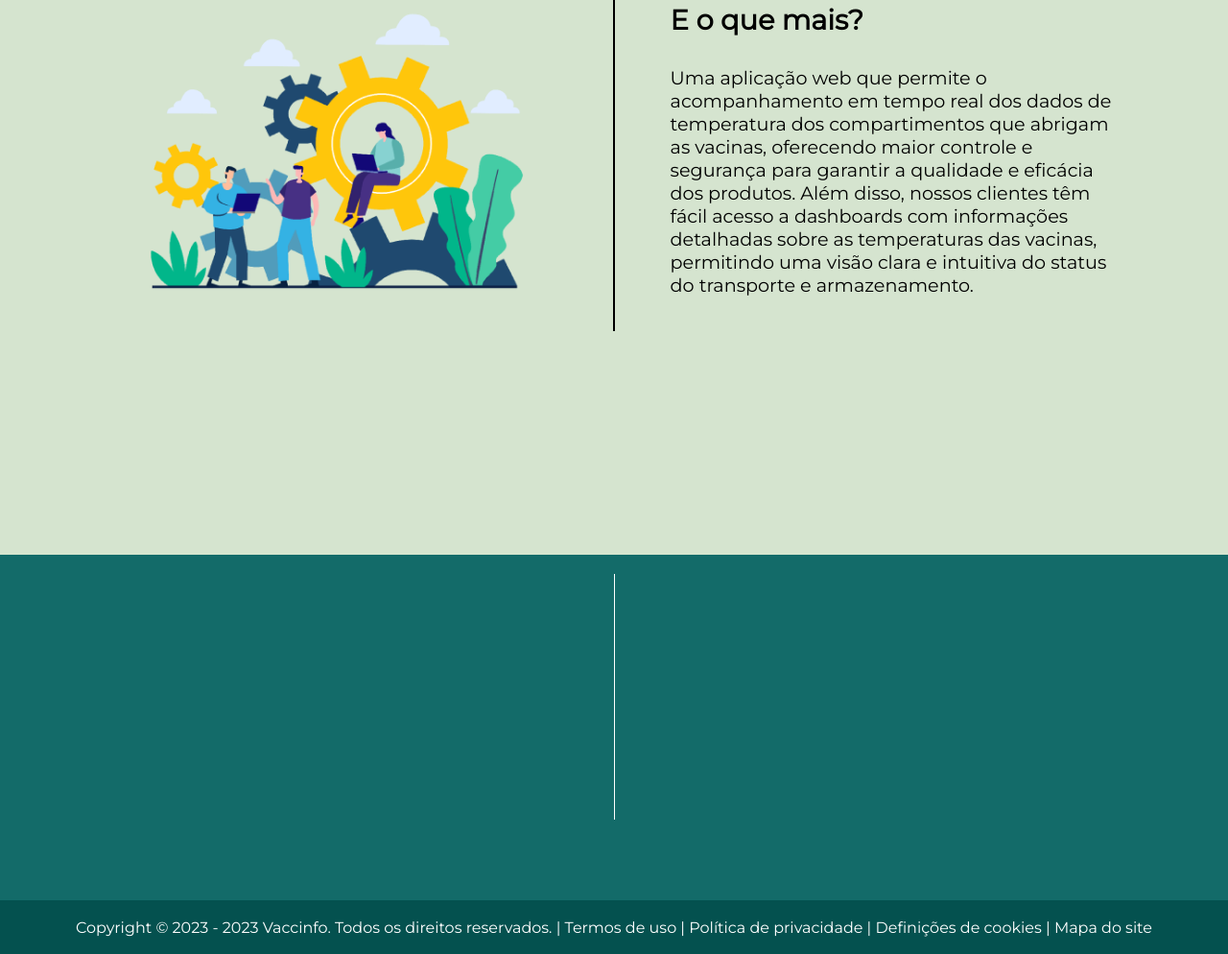
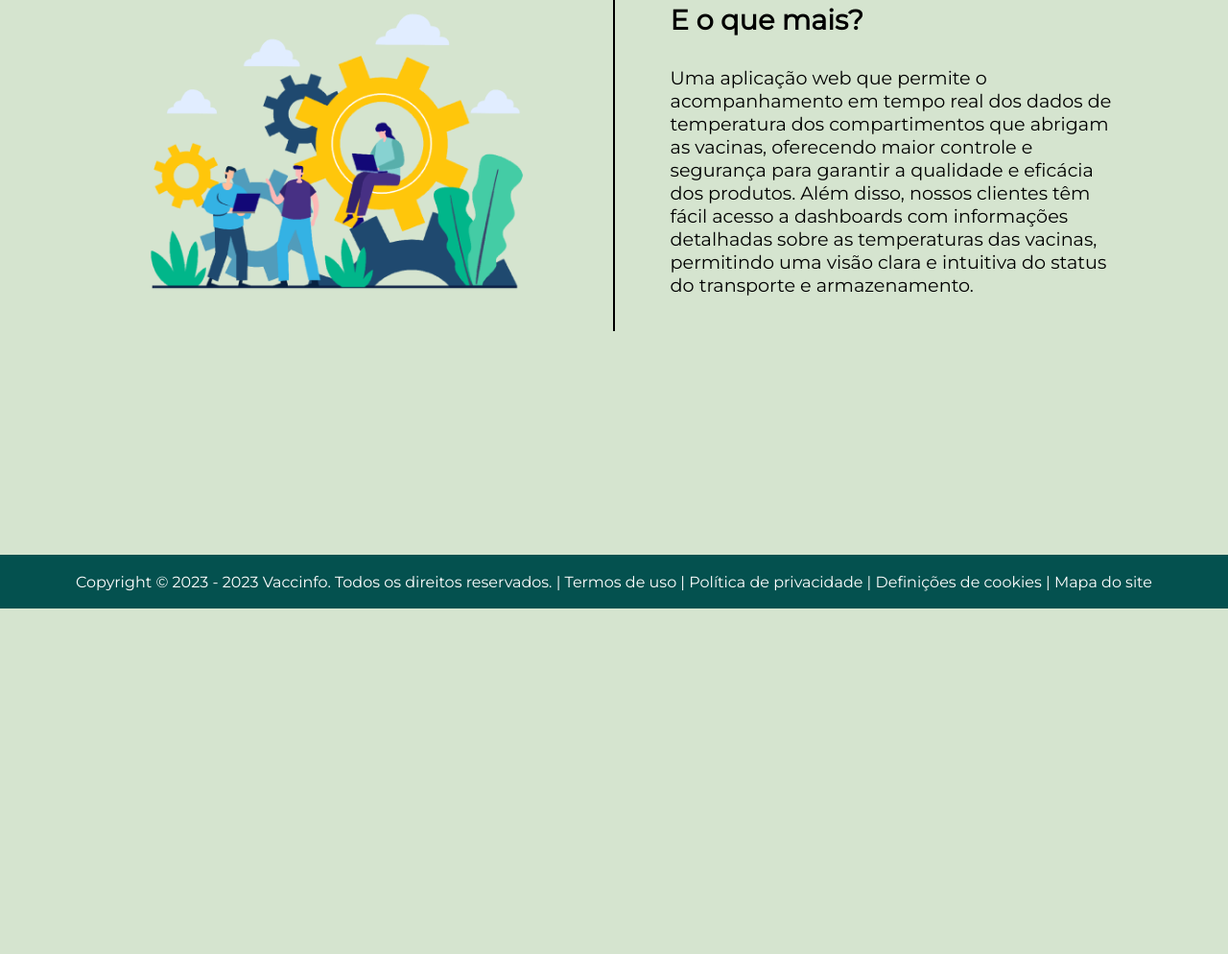
Before and after one commit to DaniloPedrazzi/Vaccinfo, a plain HTML site: page SiteInstitucional/FrontEnd/index.html in a window 1280 px wide. Shown: the part 2814-3808 px from the top of the page at 96% size. After the commit the page ends 3448 px from the top, so only its background shows below. Drawn offline with Linux system fonts and the light colour scheme.

Commit message:
Retirando footer "header"

```diff
--- a/SiteInstitucional/FrontEnd/index.html
+++ b/SiteInstitucional/FrontEnd/index.html
@@ -118,9 +118,6 @@
     </div>
 
     <div class="footer">
-        <div class="footer1">
-            <div class="divisoria"></div>
-        </div>
         <div class="footer2">
             <div class="container">
                 <p>Copyright © 2023 - 2023 Vaccinfo. Todos os direitos reservados. | <a href="">Termos de uso</a> | <a
```
